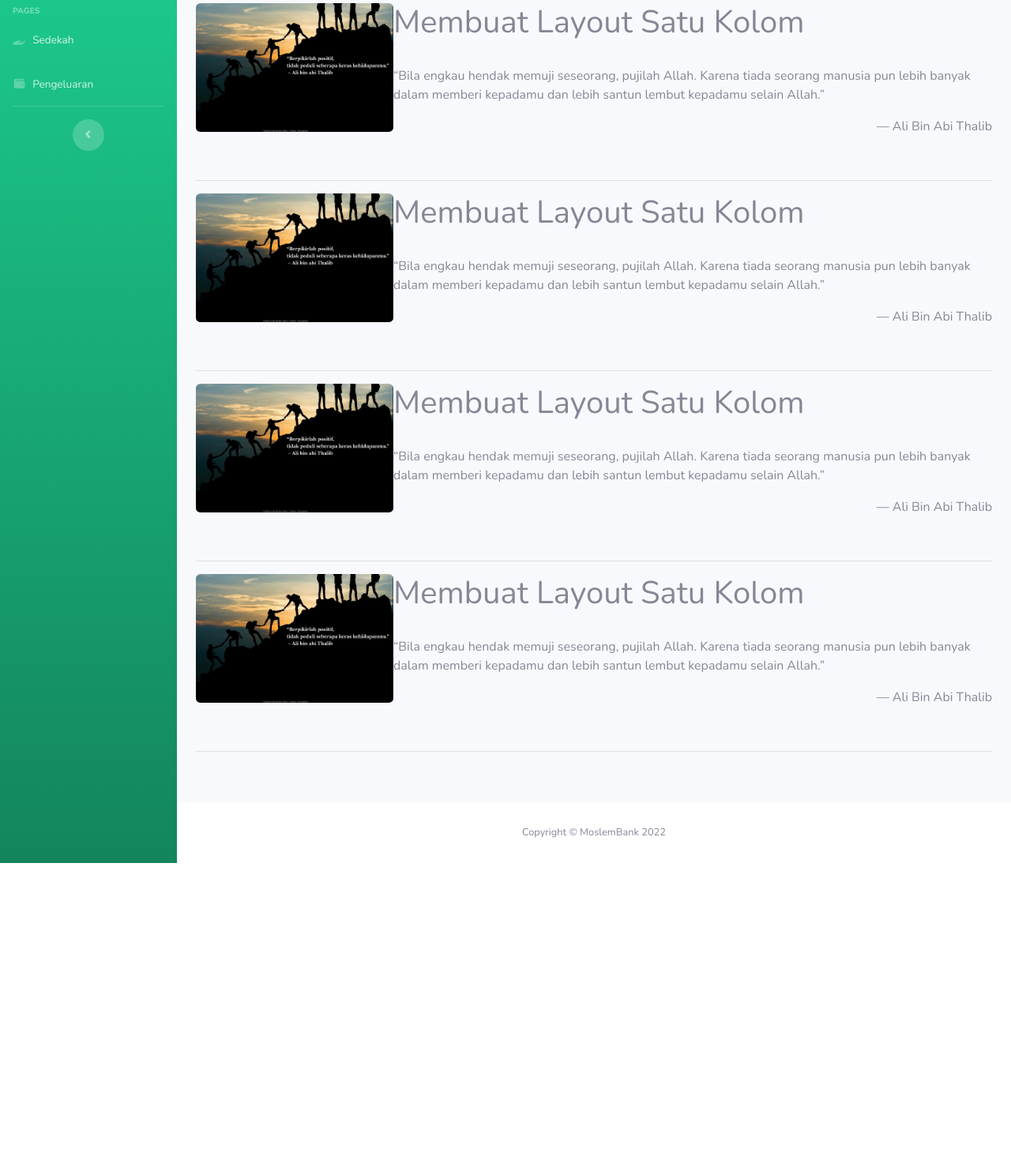
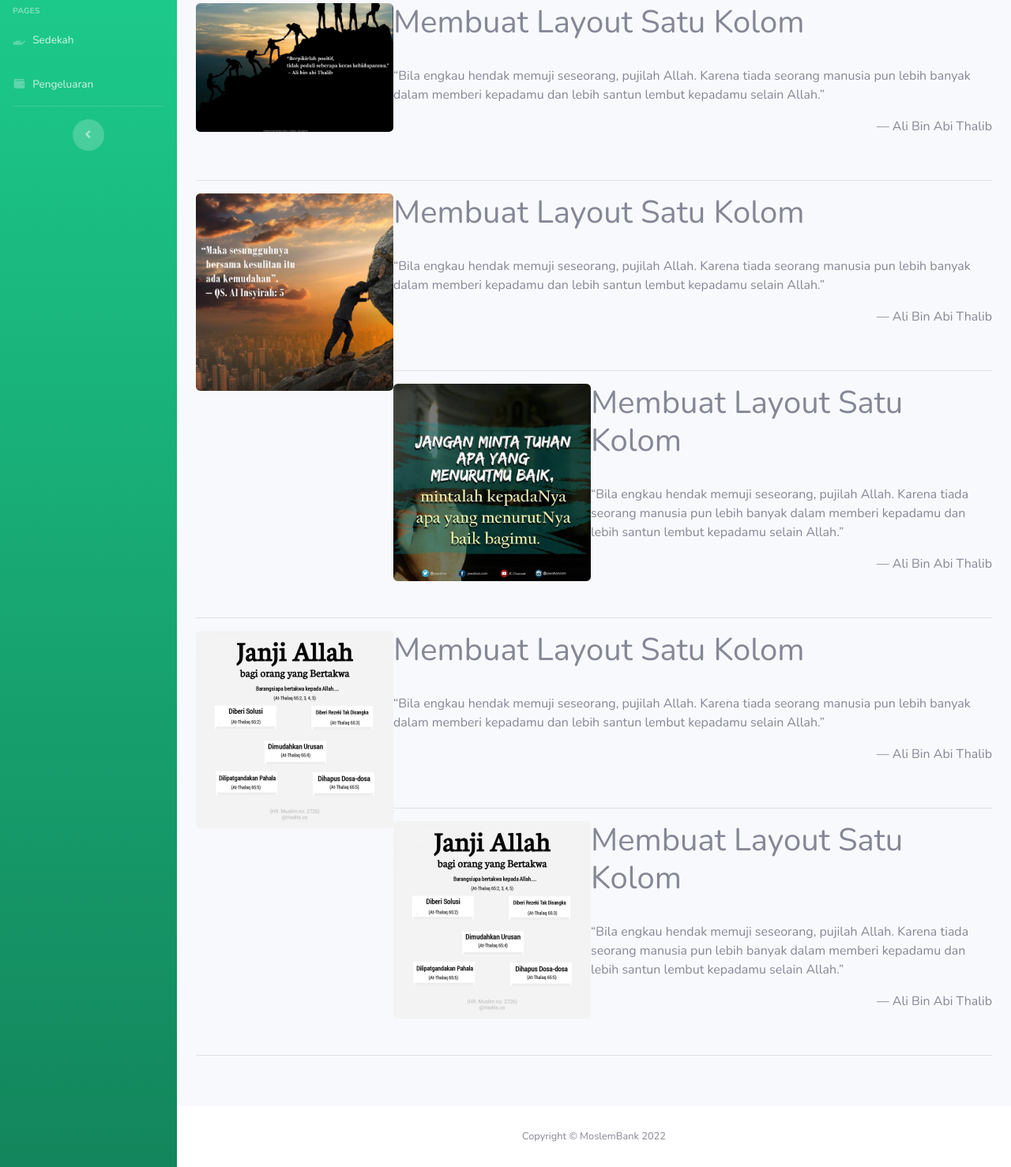
Before and after one commit to KhairulUmamALbi/Kelompok01-MoslemBank, a PHP site: page / in a window 1280 px wide. Shown: the part 138-1616 px from the top of the page at 79% size. Before the commit the page ends 1231 px from the top, so only its background shows below. Run offline with PHP 8.4, Linux system fonts and the light colour scheme.

Commit message:
final index
yang belum update berita saja. malas aku buat beritanya

```diff
--- a/index.php
+++ b/index.php
@@ -174,7 +174,7 @@
                     <footer  class="blockquote-footer">Ali Bin Abi Thalib</footer>
                     </blockquote><br>
             <hr>
-            <img src="Assets/img/index1.png" class="rounded float-left" width="250px">
+            <img src="Assets/img/index2.png" class="rounded float-left" width="250px">
                 <h1>Membuat Layout Satu Kolom</h1><br>
                 <p> “Bila engkau hendak memuji seseorang, pujilah Allah.
                     Karena tiada seorang manusia pun lebih banyak dalam memberi kepadamu dan lebih santun
@@ -183,7 +183,7 @@
                     <footer  class="blockquote-footer">Ali Bin Abi Thalib</footer>
                     </blockquote><br>
             <hr>
-            <img src="Assets/img/index1.png" class="rounded float-left" width="250px">
+            <img src="Assets/img/index3.png" class="rounded float-left" width="250px">
                 <h1>Membuat Layout Satu Kolom</h1><br>
                 <p> “Bila engkau hendak memuji seseorang, pujilah Allah.
                     Karena tiada seorang manusia pun lebih banyak dalam memberi kepadamu dan lebih santun
@@ -192,7 +192,16 @@
                     <footer  class="blockquote-footer">Ali Bin Abi Thalib</footer>
                     </blockquote><br>
             <hr>
-            <img src="Assets/img/index1.png" class="rounded float-left" width="250px">
+            <img src="Assets/img/index4.png" class="rounded float-left" width="250px">
+                <h1>Membuat Layout Satu Kolom</h1><br>
+                <p> “Bila engkau hendak memuji seseorang, pujilah Allah.
+                    Karena tiada seorang manusia pun lebih banyak dalam memberi kepadamu dan lebih santun
+                    lembut kepadamu selain Allah.”</p>
+                    <blockquote class="blockquote text-right">
+                    <footer  class="blockquote-footer">Ali Bin Abi Thalib</footer>
+                    </blockquote><br>
+            <hr>
+            <img src="Assets/img/index4.png" class="rounded float-left" width="250px">
                 <h1>Membuat Layout Satu Kolom</h1><br>
                 <p> “Bila engkau hendak memuji seseorang, pujilah Allah.
                     Karena tiada seorang manusia pun lebih banyak dalam memberi kepadamu dan lebih santun
```
